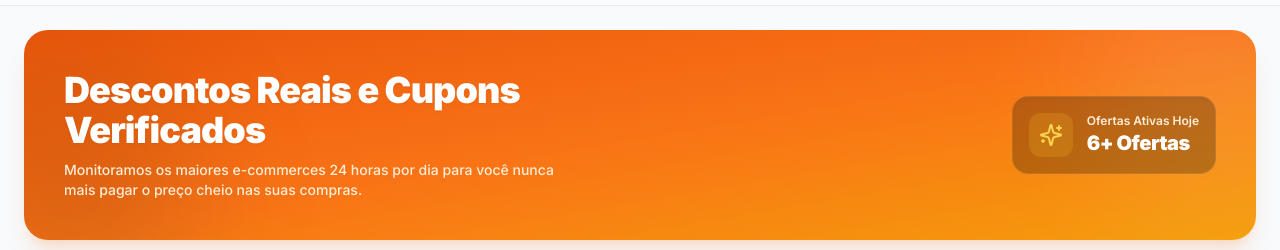
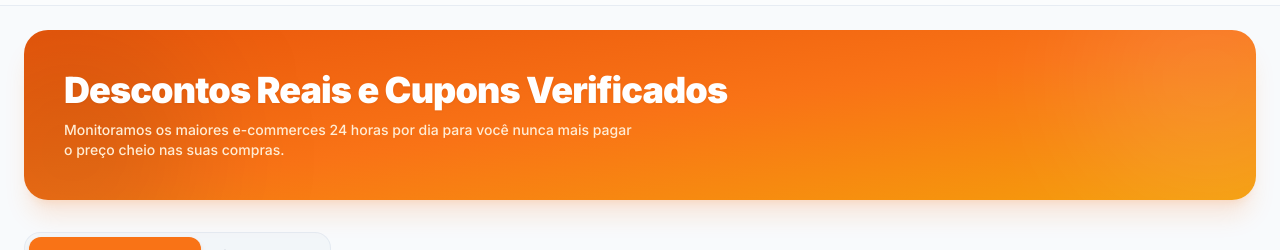
Before and after one commit to Hugobleme/ELITEDASPECHINCHAS, a Next.js app: page / in a window 1280 px wide. Shown: the part 125-375 px from the top of the page. Built offline with nearby package versions, Linux system fonts and the light colour scheme; no server answers.

Commit message:
style: remove 'Ofertas Ativas Hoje' card from hero banner

```diff
--- a/src/app/page.tsx
+++ b/src/app/page.tsx
@@ -51,9 +51,6 @@ export default function HomePage() {
   const feedOffers = feedData?.items || [];
   const displayedOffers = isForYou ? feedOffers : generalOffers;
   const isLoading = isForYou ? isFeedLoading : isAllLoading;
-  const totalCount = isForYou
-    ? (feedData?.total ?? feedOffers.length)
-    : (allData?.pages[0]?.total ?? generalOffers.length);
 
   const handleResetFilters = () => {
     setSelectedStore('');
@@ -73,26 +70,14 @@ export default function HomePage() {
         <div className="pointer-events-none absolute -right-20 -top-20 h-64 w-64 rounded-full bg-white/10 blur-3xl" />
         <div className="pointer-events-none absolute -bottom-20 -left-20 h-64 w-64 rounded-full bg-black/10 blur-3xl" />
 
-        <div className="relative z-10 flex flex-col items-start justify-between gap-5 sm:gap-6 md:flex-row md:items-center">
-          <div className="max-w-xl space-y-2 sm:space-y-2.5">
+        <div className="relative z-10">
+          <div className="max-w-2xl space-y-2 sm:space-y-2.5">
             <h1 className="text-xl xs:text-2xl sm:text-3xl lg:text-4xl font-black tracking-tight leading-tight text-white drop-shadow-sm">
               Descontos Reais e Cupons Verificados
             </h1>
-            <p className="text-xs font-medium text-orange-100 sm:text-sm leading-relaxed max-w-lg">
+            <p className="text-xs font-medium text-orange-100 sm:text-sm leading-relaxed max-w-xl">
               Monitoramos os maiores e-commerces 24 horas por dia para você nunca mais pagar o preço cheio nas suas compras.
             </p>
-          </div>
-
-          <div className="flex items-center gap-3.5 rounded-2xl bg-black/25 p-3.5 sm:p-4 backdrop-blur-md border border-white/10 shadow-inner w-full sm:w-auto">
-            <div className="flex h-10 w-10 sm:h-11 sm:w-11 shrink-0 items-center justify-center rounded-xl bg-amber-400/20 text-amber-300">
-              <Sparkles className="h-5 w-5 sm:h-6 sm:w-6" />
-            </div>
-            <div className="text-left">
-              <div className="text-[11px] sm:text-xs font-semibold text-orange-100">Ofertas Ativas Hoje</div>
-              <div className="text-lg sm:text-xl font-black tracking-tight text-white">
-                {totalCount > 0 ? `${totalCount}+ Ofertas` : 'Monitorando'}
-              </div>
-            </div>
           </div>
         </div>
       </div>
```
